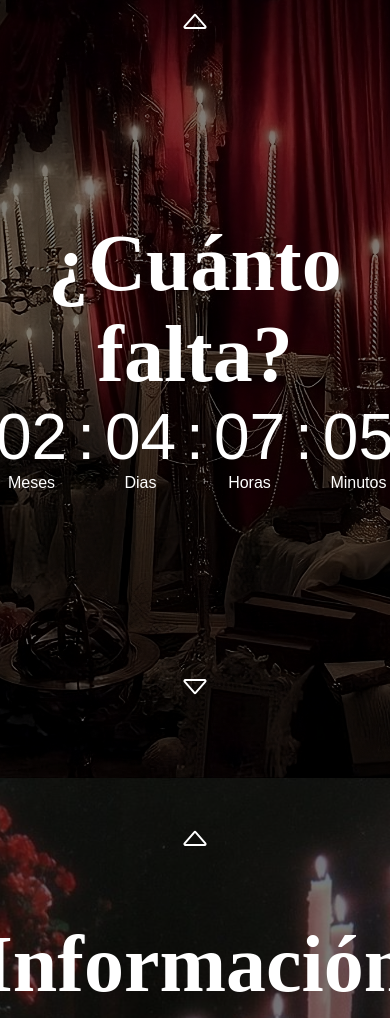
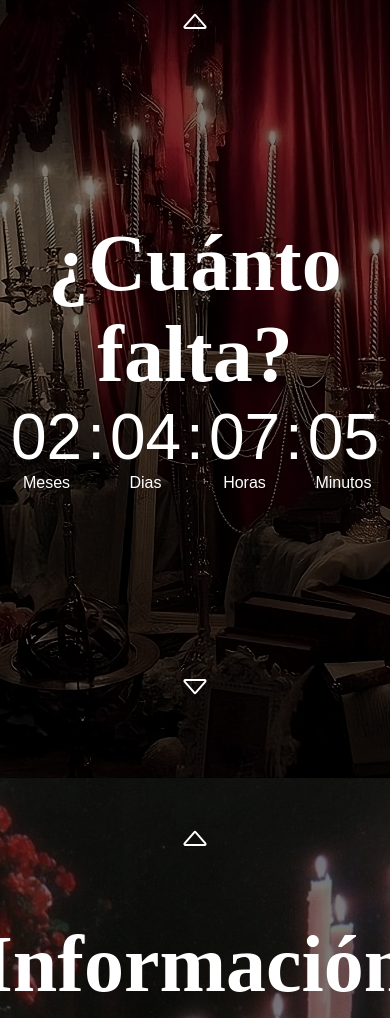
Before and after one commit to NachoXS15/GiulyXV, a plain HTML site: page index.html in a window 390 px wide. Shown: the part 910-1928 px from the top of the page. Drawn offline with Linux system fonts and the light colour scheme; a web font is replaced by a local one.

Commit message:
fixed responsive bugs

```diff
--- a/style.css
+++ b/style.css
@@ -95,6 +95,7 @@ header div a{
     background-attachment: fixed;
     background-repeat: no-repeat;
     color: white;
+    line-break: auto;
 }
 
 #timer-section .overlay{
@@ -106,7 +107,7 @@ header div a{
 }
 
 #countdown{
-    width: 70%;
+    width: 80%;
     margin: 0 auto;
     display: flex;
     justify-content: center;
@@ -118,7 +119,7 @@ header div a{
 
 .timer{
     display: flex;
-    gap: 10px;
+    gap: 5px;
 }
 
 #countdown .n span{
```
